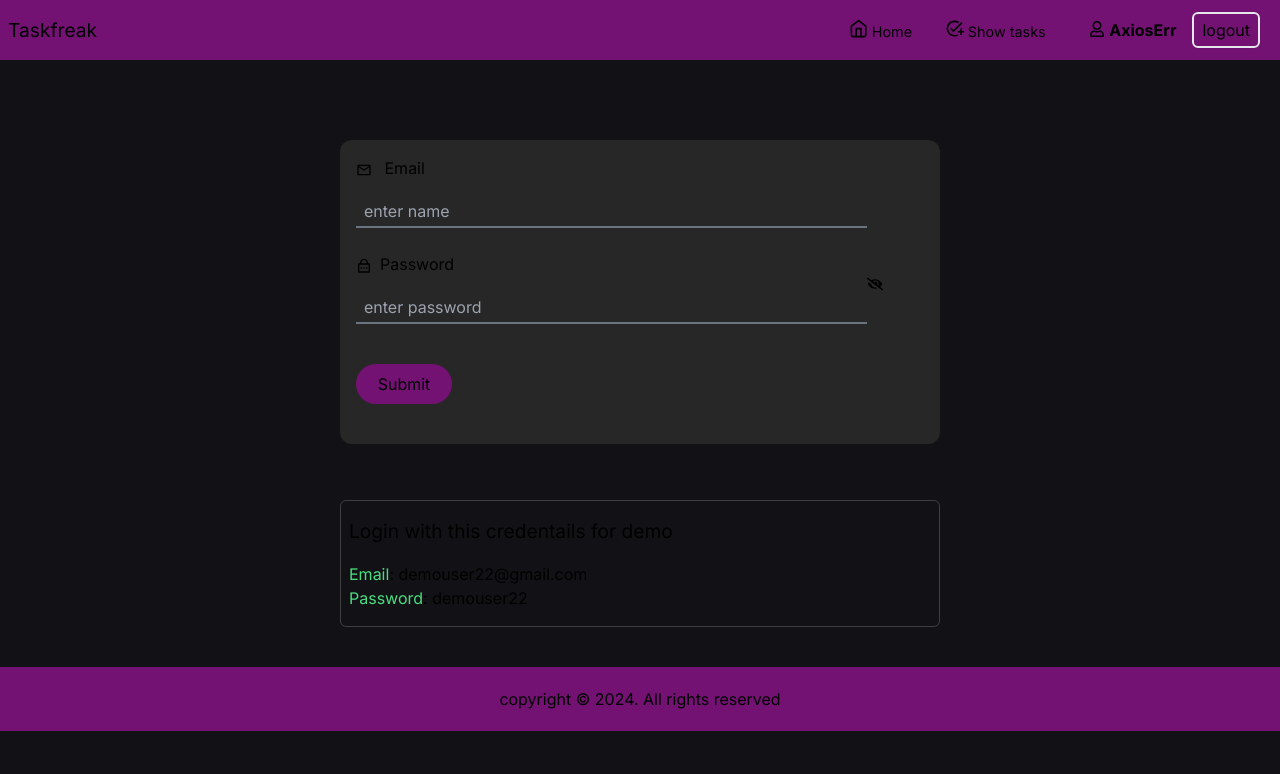
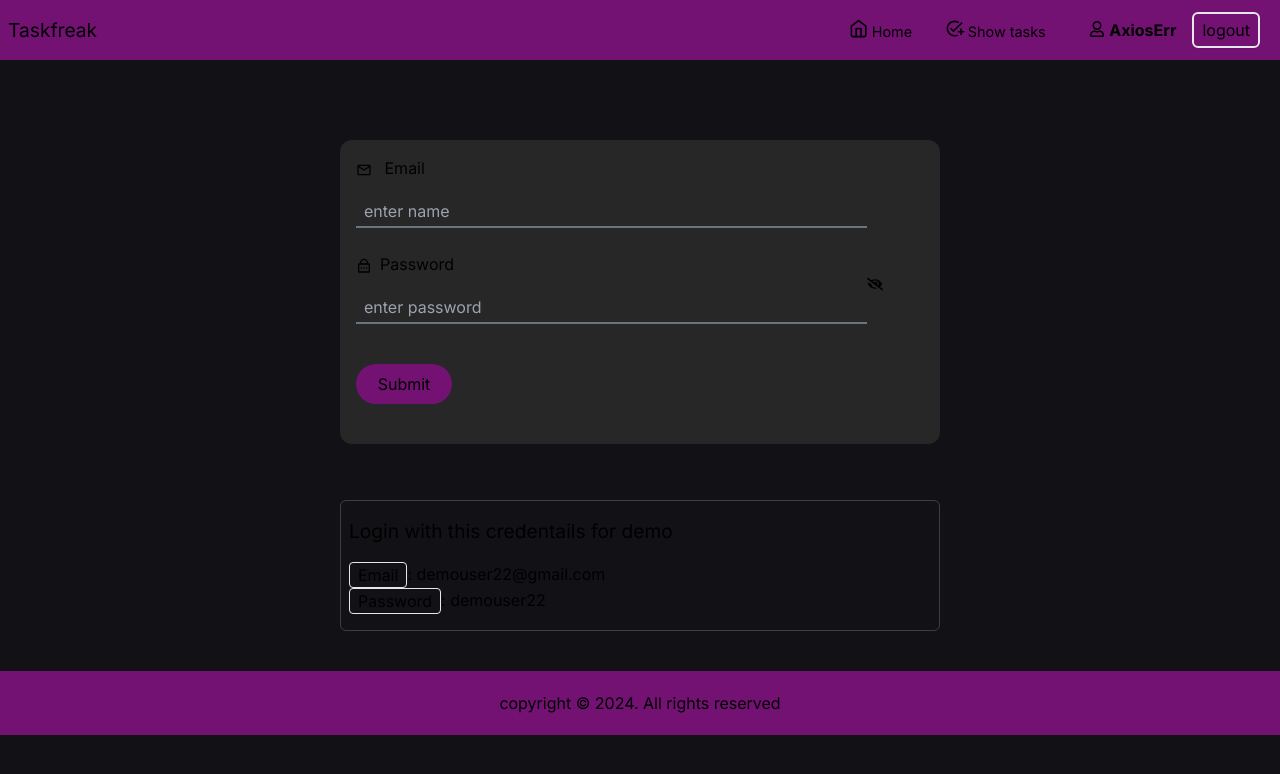
Before and after one commit to Piyush07p/task-manager, a Next.js app: page /login in a window 1280 px wide. Shown: the top 774 px of the page. Built offline with nearby package versions, Linux system fonts and the light colour scheme; no server answers.

Commit message:
small ui change

```diff
--- a/src/app/login/page.js
+++ b/src/app/login/page.js
@@ -106,8 +106,8 @@ const {loadUser}=useContext(UserContext)
      <div className='flex justify-center w-full px-10 pb-10'>
         <div style={{border:"1px solid rgba(109,105,105,0.5)"}} className="py-4 px-2 rounded-md text-[0.8rem] sm:text-[1rem]  w-[100%] md:w-[50%] sm:w-[65%] mt-10 flex-col items-center justify-center">
              <h1 className='text-[1.2rem] mb-4'>Login with this credentails for demo</h1>
-              <p className="flex"><span className='text-green-400'>Email</span> : demouser22@gmail.com</p>
-              <p className="flex"><span className='text-green-400'>Password</span>  : demouser22</p>
+              <p className="flex"><span className='border px-2 rounded'>Email</span> : demouser22@gmail.com</p>
+              <p className="flex"><span className='border px-2 rounded'>Password</span>  : demouser22</p>
           </div>
      </div>
 
```
